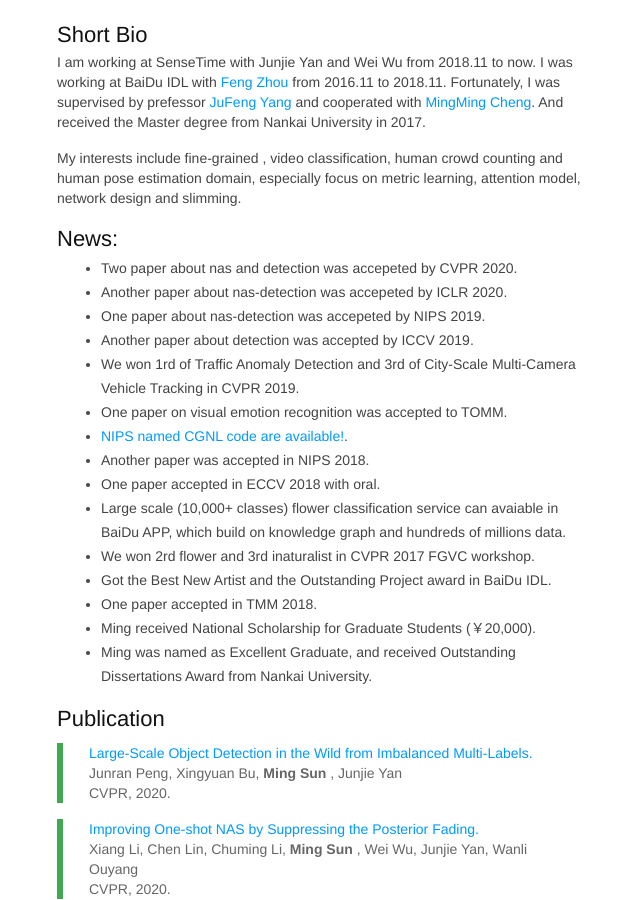
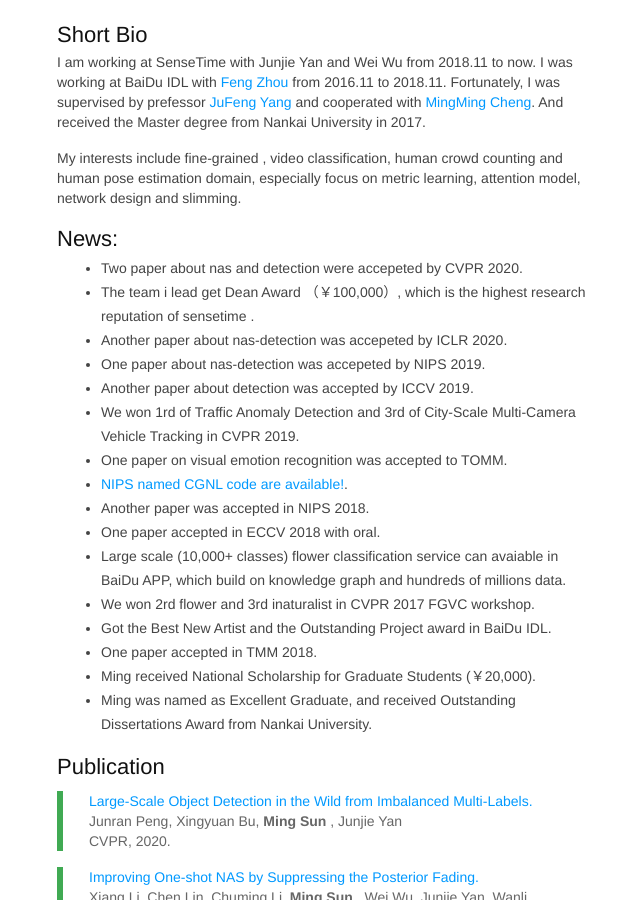
Before and after one commit to msunming/msunming.github.io, a Jekyll site: the page index.html, which Jekyll copies as it is, in a window 1280 px wide and 900 px high, scrolled down 410 px. Shown: the whole window, without its empty margins (103-743 px from the left). Built offline with Jekyll 4.4.1, drawn with Linux system fonts in a browser that asks for light colours.

Commit message:
Update index.html

```diff
--- a/index.html
+++ b/index.html
@@ -460,7 +460,8 @@ pre .markdown .emphasis {
 
 	        <h2>News:</h2>
 		<ul>
-	    <li> Two paper about nas and detection was accepeted by CVPR 2020.</li>
+	    <li> Two paper about nas and detection were accepeted by CVPR 2020.</li>
+	    <li> The team i lead get Dean Award （￥100,000）, which is the highest research reputation of sensetime .</li>
 	    <li> Another paper about nas-detection was accepeted by ICLR 2020.</li>
 	    <li> One paper about nas-detection was accepeted by NIPS 2019.</li>
             <li> Another paper about detection was accepted by ICCV 2019.</li>
```
